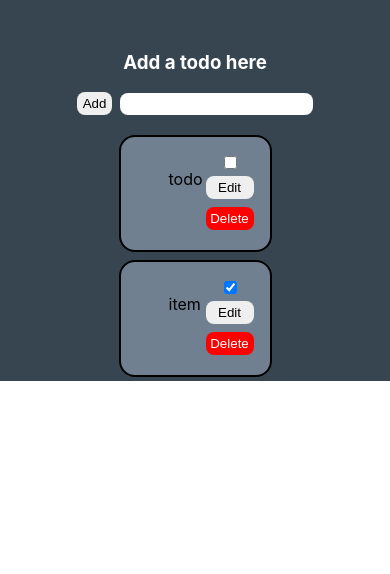
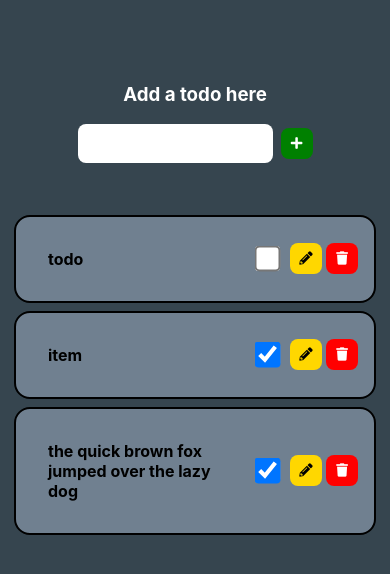
Before and after one commit to aaronrine/todo-list, a React (Create React App) app: page / in a window 390 px wide. Shown: the top 574 px of the page. Built offline with nearby package versions, Linux system fonts and the light colour scheme.

Commit message:
style(App): add media query and tiny screen styles

```diff
--- a/public/index.html
+++ b/public/index.html
@@ -8,6 +8,7 @@
       name="description"
       content="Todo app project"
     />
+    <link rel="stylesheet" href="https://cdnjs.cloudflare.com/ajax/libs/font-awesome/5.15.1/css/all.min.css">
     <title>Todo App</title>
   </head>
   <body>
--- a/src/components/App/App.js
+++ b/src/components/App/App.js
@@ -1,7 +1,13 @@
 import List from "../List/List";
+import Form from "../Form/Form";
 import "./App.scss";
 
 export function App() {
-  return <List />;
+  return (
+    <div className="App">
+      <Form />
+      <List />
+    </div>
+  );
 }
 export default App;
--- a/src/components/App/App.scss
+++ b/src/components/App/App.scss
@@ -1,42 +1,133 @@
+.App {
+  min-height: 100vh;
+  padding: 2rem;
+  background: #36454f;
+  display: flex;
+  flex-direction: column;
+  align-items: center;
+
   .List {
     display: flex;
     flex-direction: column;
     align-items: center;
-  background: #36454f;
+    margin-top: 2rem;
+    .ListItem {
+      width: 100%;
+      padding: 1rem;
+      display: flex;
+      align-items: center;
+      justify-content: space-between;
+      background: #708090;
+      border: solid 2px;
+      border-radius: 1rem;
+      margin: 0.25rem 0;
+      .name {
+        width: 50%;
+        padding-left: 1rem;
+        font-weight: bold;
       }
+      .controls {
+        display: flex;
+        align-items: center;
 
-form {
+        input[type="checkbox"] {
+          margin-right: 1rem;
+          transform: scale(2);
+        }
+        .buttons {
+          display: flex;
+          button {
+            outline: none;
+            border: none;
+            border-radius: 0.5rem;
+            width: 2rem;
+            padding: 0.5rem;
+          }
+          button + button {
+            margin-left: 0.25rem;
+          }
+          .edit {
+            background: gold;
+          }
+          .delete {
+            color: white;
+            background: red;
+          }
+        }
+      }
+    }
+  }
+  .Form {
     margin-top: 2rem;
     margin-bottom: 1rem;
-}
 
-form h3 {
+    h3 {
       text-align: center;
       color: white;
     }
 
-form button {
-  margin-right: 0.5rem;
+    button {
+      margin-left: 0.5rem;
       outline: none;
       border: none;
-  padding: 0.25rem 0.35rem;
+      background: green;
+      color: white;
+      width: 2rem;
+      padding: 0.5rem;
       border-radius: 0.5rem;
-}
 
-form button:hover {
+      &:hover {
         cursor: pointer;
         opacity: 50%;
       }
+    }
 
-form input {
+    input {
+      height: 2rem;
       padding: 0.2rem 0.5rem;
       border: none;
       border-radius: 0.5rem;
+      font-weight: bold;
+
+      &:hover {
+        cursor: text;
+      }
+      &:focus {
+        outline: none;
+        background-color: silver;
+      }
+    }
   }
 
-form input:hover {
-  cursor: text;
+  @media (min-width: 576px) {
+    .List {
+      .ListItem {
       }
+    }
+    .Form {
+    }
+  }
+
+  @media (min-width: 768px) {
+    .List {
+      .ListItem {
+      }
+    }
+    .Form {
+    }
+  }
+
+  @media (min-width: 992px) {
+    .List {
+      .ListItem {
+      }
+    }
+    .Form {
+    }
+  }
+
+  @media (min-width: 1200px) {
+    .List {
       .ListItem {
         width: 30%;
         padding: 1rem;
@@ -46,37 +137,75 @@ form input:hover {
         border: solid 2px;
         border-radius: 1rem;
         margin: 0.25rem 0;
-}
-.ListItem .name {
+
+        .name {
           width: 100%;
           padding-left: 2rem;
         }
 
-.ListItem .controls {
+        .controls {
           display: flex;
           flex-direction: column;
           align-items: center;
-}
 
-.ListItem .controls button {
+          button {
             outline: none;
             border: none;
             border-radius: 0.5rem;
             width: 3rem;
             padding: 0.25rem 0.25rem;
             margin: 0.25rem 0;
+
+            &:hover {
+              opacity: 50%;
+            }
           }
 
-.ListItem .controls button:hover {
-  opacity: 50%;
-}
-
-.ListItem .controls button:hover,
+          button:hover,
           input:hover {
             cursor: pointer;
           }
 
-.ListItem .controls .delete {
+          .delete {
             color: white;
             background: red;
           }
+        }
+      }
+    }
+
+    .Form {
+      form {
+        margin-top: 2rem;
+        margin-bottom: 1rem;
+
+        h3 {
+          text-align: center;
+          color: white;
+        }
+      }
+      button {
+        margin-right: 0.5rem;
+        outline: none;
+        border: none;
+        padding: 0.25rem 0.35rem;
+        border-radius: 0.5rem;
+
+        &:hover {
+          cursor: pointer;
+          opacity: 50%;
+        }
+      }
+
+      input {
+        padding: 0.2rem 0.5rem;
+        border: none;
+        border-radius: 0.5rem;
+
+        &:hover {
+          cursor: text;
+        }
+      }
+    }
+  }
+}
--- a/src/components/Form/Form.js
+++ b/src/components/Form/Form.js
@@ -18,9 +18,9 @@ export function Form({ handleSubmit, item }) {
         });
         setName("");
       }}
+      className="Form"
     >
       <h3>Add a todo here</h3>
-      <button type="submit">Add</button>
       <input
         type="text"
         onChange={(e) => {
@@ -28,6 +28,9 @@ export function Form({ handleSubmit, item }) {
         }}
         value={name}
       />
+      <button type="submit">
+        <i className="fas fa-plus"></i>
+      </button>
     </form>
   );
 }
--- a/src/components/List/List.js
+++ b/src/components/List/List.js
@@ -11,6 +11,11 @@ const data = [
     name: "item",
     is_done: true,
     id: 2,
+  },
+  {
+    name: "the quick brown fox jumped over the lazy dog",
+    is_done: true,
+    id: 3,
   },
 ];
 export function List() {
@@ -60,7 +65,7 @@ export function List() {
 
   return (
     <div className="List">
-      <Form handleSubmit={handleSubmit} item={formItem} />
+      {/* <Form handleSubmit={handleSubmit} item={formItem} /> */}
       {itemList.map((item) => {
         return (
           <ListItem
--- a/src/components/ListItem/ListItem.js
+++ b/src/components/ListItem/ListItem.js
@@ -15,6 +15,7 @@ export function ListItem({ item, deleteItem, showUpdateForm }) {
           checked={is_done}
           onChange={() => setIs_done((prev) => !prev)}
         />
+        <div className="buttons">
           <button
             className="edit"
             type="button"
@@ -22,7 +23,7 @@ export function ListItem({ item, deleteItem, showUpdateForm }) {
               showUpdateForm(item);
             }}
           >
-          Edit
+            <i className="fas fa-pencil-alt"></i>
           </button>
           <button
             className="delete"
@@ -31,8 +32,9 @@ export function ListItem({ item, deleteItem, showUpdateForm }) {
               deleteItem(item);
             }}
           >
-          Delete
+            <i className="fas fa-trash"></i>
           </button>
+        </div>
       </div>
     </div>
   );
```
Also changed, not shown: 1 other file (tests, documents, lock files or other folders). Lines whose indentation alone changed are shown as unchanged.
